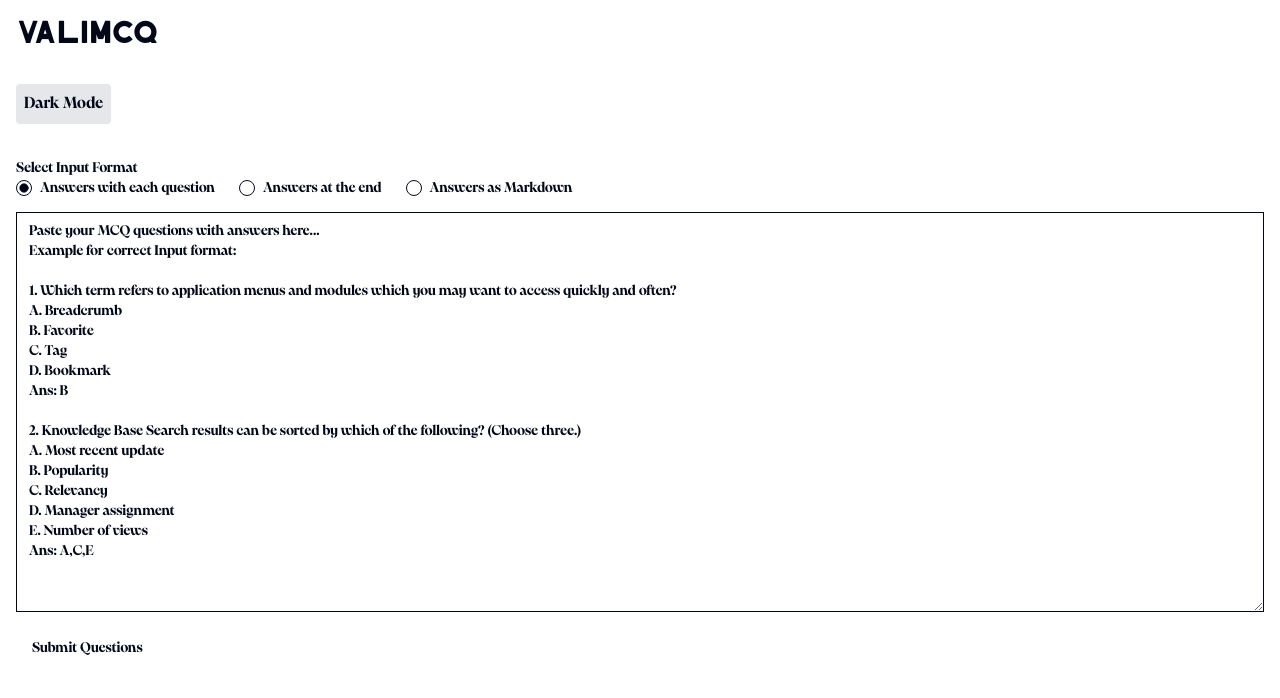
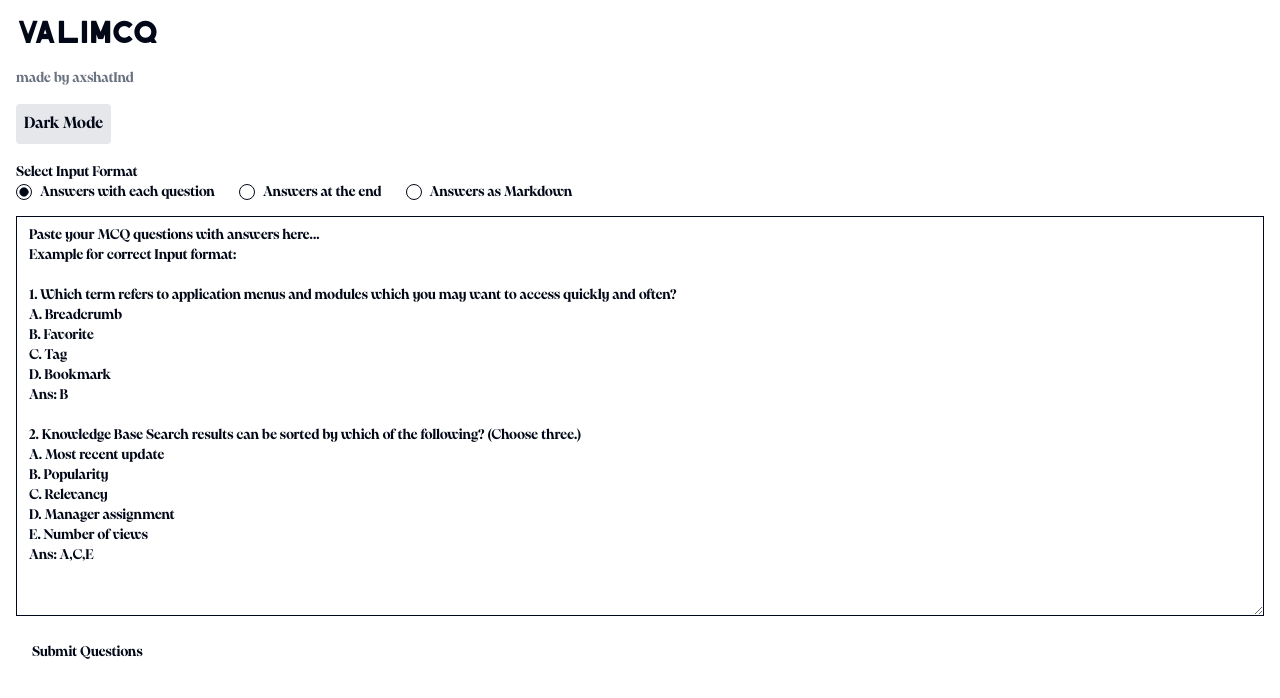
Before and after one commit to akshatsaini-dev/valimcq, a Next.js app: page / in a window 1280 px wide. Shown: the top 698 px of the page. Built offline with nearby package versions, Linux system fonts and the light colour scheme.

Commit message:
new text

```diff
--- a/app/page.tsx
+++ b/app/page.tsx
@@ -83,11 +83,12 @@ export default function Home() {
   };
 
   return (
-    <main className="container mx-auto p-4 space-y-8">
+    <main className="container mx-auto p-4 space-y-4">
       <h1 className="text-3xl font-bold" style={{ fontFamily: "Knowhere" }}>
-        {" "}
         VALIMCQ
       </h1>
+      <p className="text-sm text-gray-500">made by axshatInd</p>{" "}
+      {/* Added small text here */}
       <ThemeToggle />
       <QuestionInput onQuestionsSubmit={handleQuestionsSubmit} />
       {questions.length > 0 && <QuestionDisplay questions={questions} />}
```
